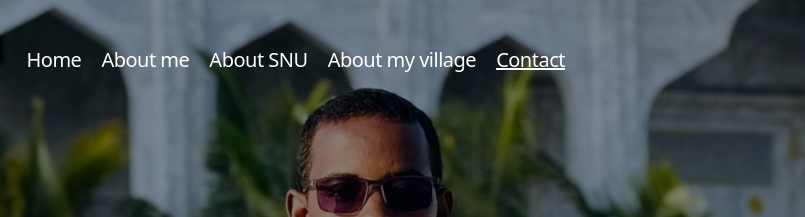
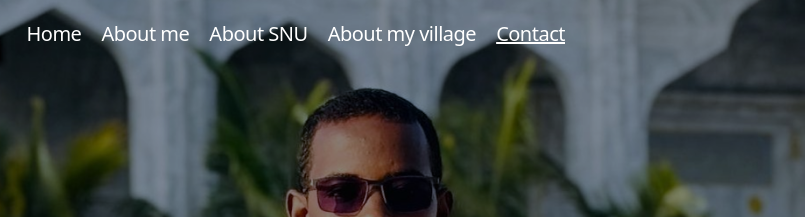
Before and after one commit to Najmudiin11/njweb_1, a website: page src/Contact.html in a window 1280 px wide. Shown: the top 217 px of the page, 475-1280 px from the left. Drawn offline with Linux system fonts and the light colour scheme.

Commit message:
Update Contact.html

```diff
--- a/src/Contact.html
+++ b/src/Contact.html
@@ -16,7 +16,7 @@
       <div class="absolute inset-0 w-screen  bg-[#14274A] h-[500px] mix-blend-multiply opacity-50 "></div>
 
       <div class="absolute inset-0 container mx-auto pt-5 sm:w-[400px] md:w-[600px] lg:w-[800px]" >
-        <div class="MENU flex  justify-between   items-center">
+        <div class="MENU flex  justify-between">
           <div class="head" >
 
             <img src="photos/logopng.png" alt="">
```
